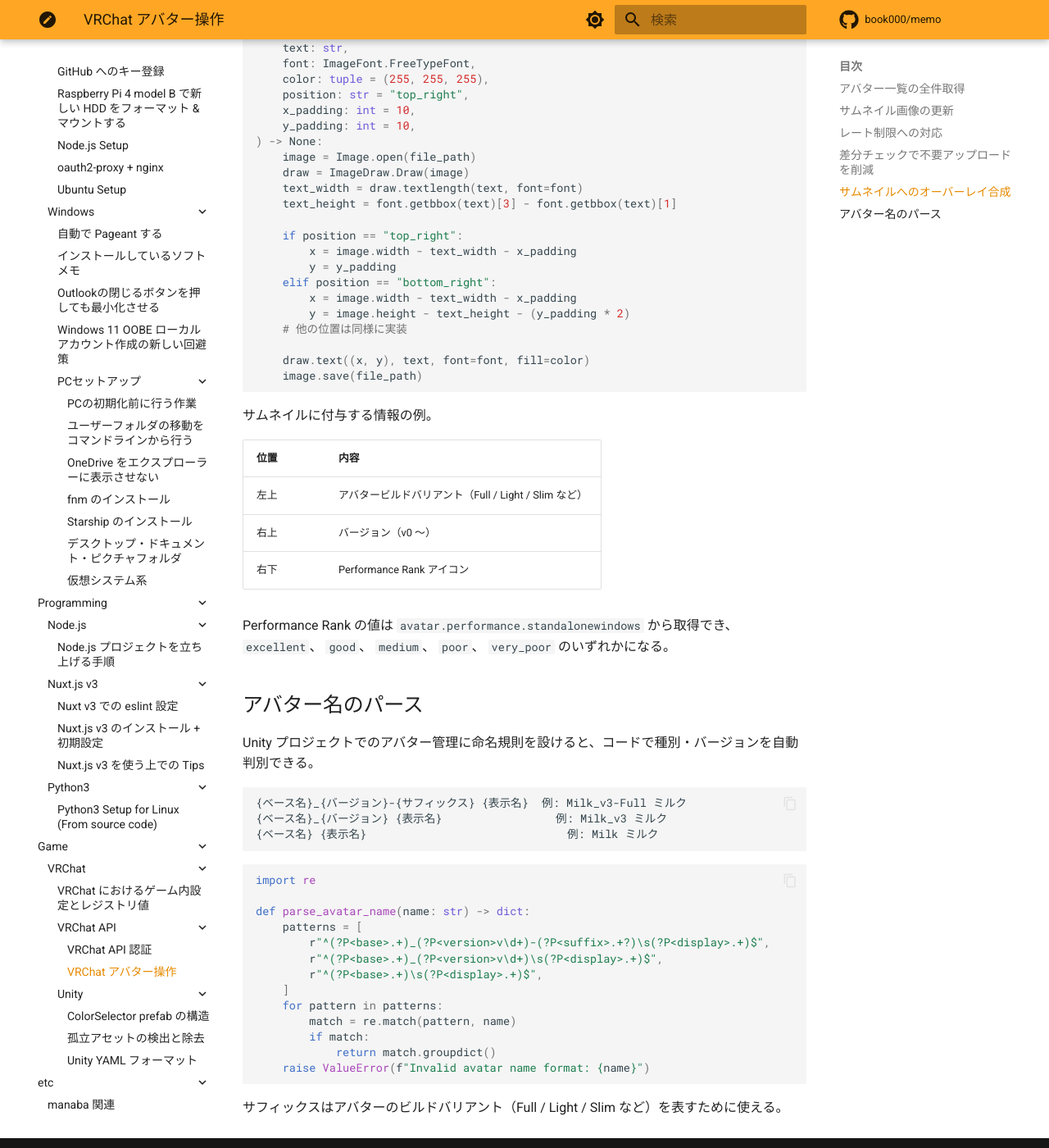
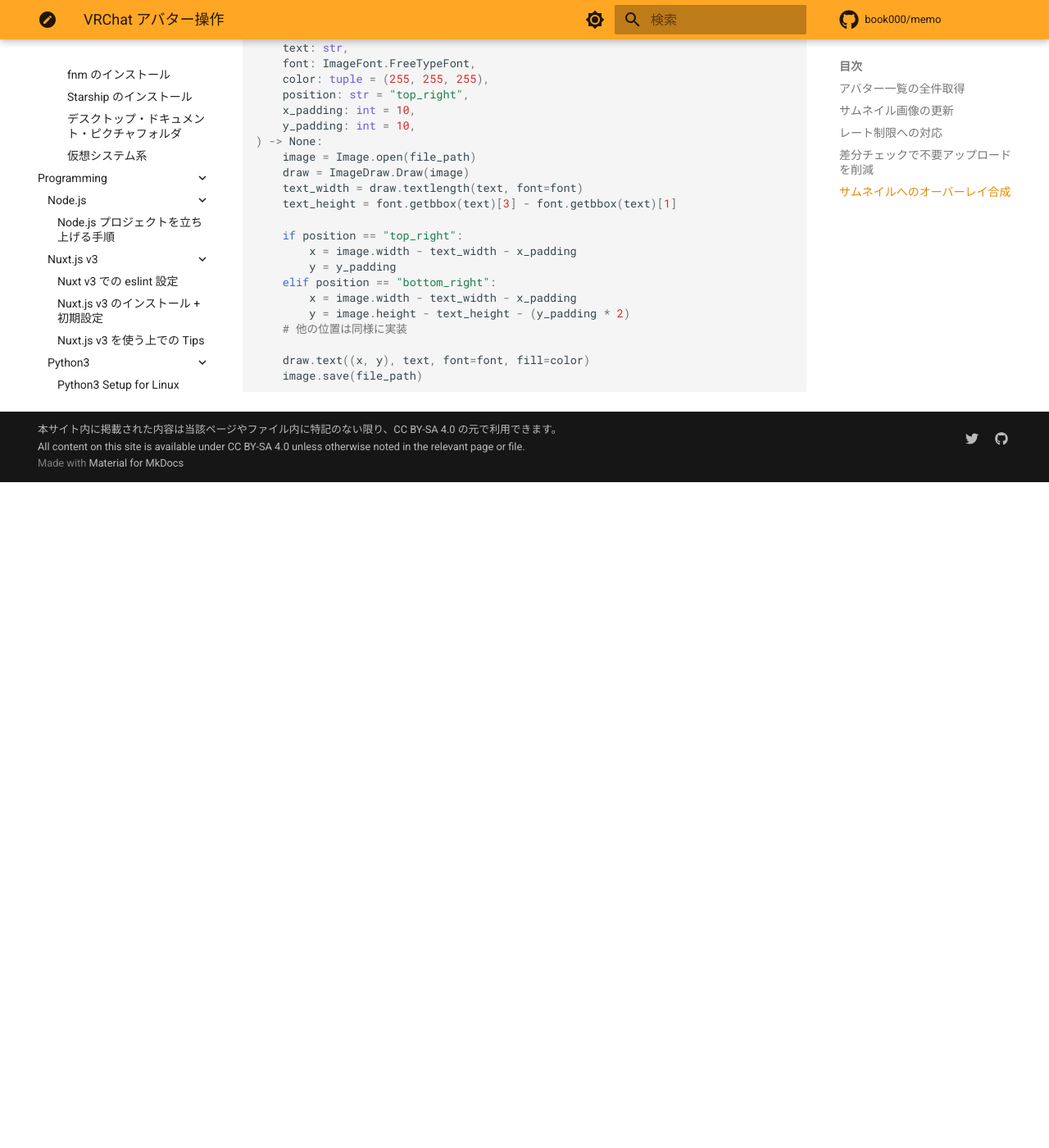
Before and after one commit to book000/memo, an MkDocs documentation site: the page built from docs/game/vrchat/api/avatars.md, in a window 1280 px wide and 1400 px high, scrolled down 2267 px. Shown: the whole window at 82% size. Built offline with MkDocs 1.6.1 and Material for MkDocs 9.7.7, drawn with Linux system fonts in a browser that asks for light colours; comment, search, counter and statistics services are not loaded; after the commit the page ends 2855 px from its top, so only the background shows below that.

Commit message:
fix(vrchat): レビュー指摘に基づきコンテンツを修正
- avatars.md: サムネイル付与情報の例とアバター名パースセクションを削除（独自の仕組みのため）
- orphan-assets.md: 「Unity が自動的に参照を更新する」を GUID ベース参照の正確な説明に修正

Co-Authored-By: Claude Sonnet 4.6 <noreply@anthropic.com>

````diff
--- a/docs/game/vrchat/api/avatars.md
+++ b/docs/game/vrchat/api/avatars.md
@@ -125,41 +125,3 @@ def insert_text(
     draw.text((x, y), text, font=font, fill=color)
     image.save(file_path)
 ```
-
-サムネイルに付与する情報の例。
-
-| 位置 | 内容 |
-| --- | --- |
-| 左上 | アバタービルドバリアント（Full / Light / Slim など） |
-| 右上 | バージョン（v0 〜） |
-| 右下 | Performance Rank アイコン |
-
-Performance Rank の値は `avatar.performance.standalonewindows` から取得でき、 `excellent`、 `good`、 `medium`、 `poor`、 `very_poor` のいずれかになる。
-
-## アバター名のパース
-
-Unity プロジェクトでのアバター管理に命名規則を設けると、コードで種別・バージョンを自動判別できる。
-
-```
-{ベース名}_{バージョン}-{サフィックス} {表示名}  例: Milk_v3-Full ミルク
-{ベース名}_{バージョン} {表示名}                 例: Milk_v3 ミルク
-{ベース名} {表示名}                              例: Milk ミルク
-```
-
-```python
-import re
-
-def parse_avatar_name(name: str) -> dict:
-    patterns = [
-        r"^(?P<base>.+)_(?P<version>v\d+)-(?P<suffix>.+?)\s(?P<display>.+)$",
-        r"^(?P<base>.+)_(?P<version>v\d+)\s(?P<display>.+)$",
-        r"^(?P<base>.+)\s(?P<display>.+)$",
-    ]
-    for pattern in patterns:
-        match = re.match(pattern, name)
-        if match:
-            return match.groupdict()
-    raise ValueError(f"Invalid avatar name format: {name}")
-```
-
-サフィックスはアバターのビルドバリアント（Full / Light / Slim など）を表すために使える。
````
Also changed, not shown: docs/game/vrchat/unity/orphan-assets.md (+1 -1 lines).
